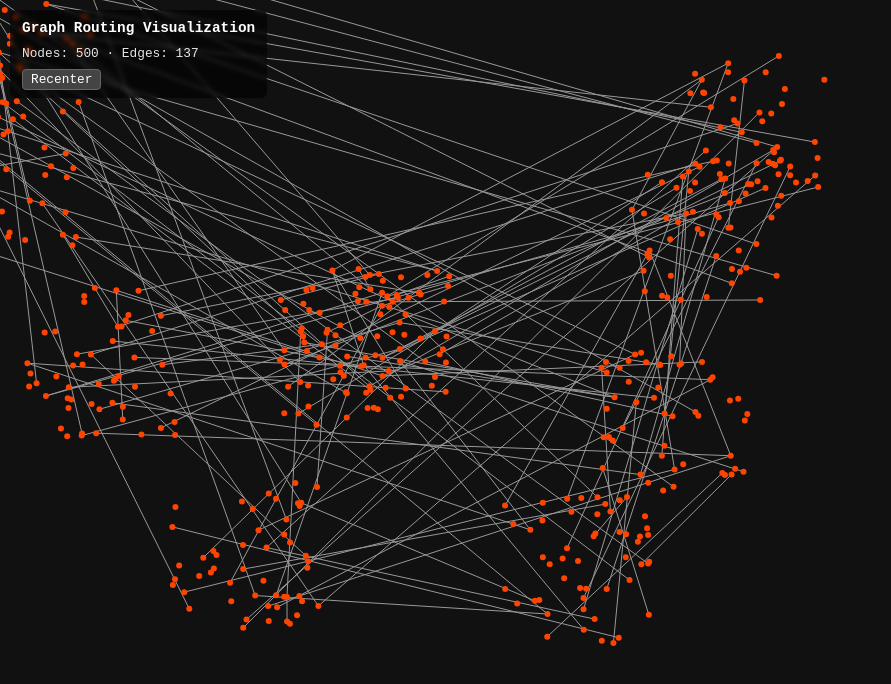
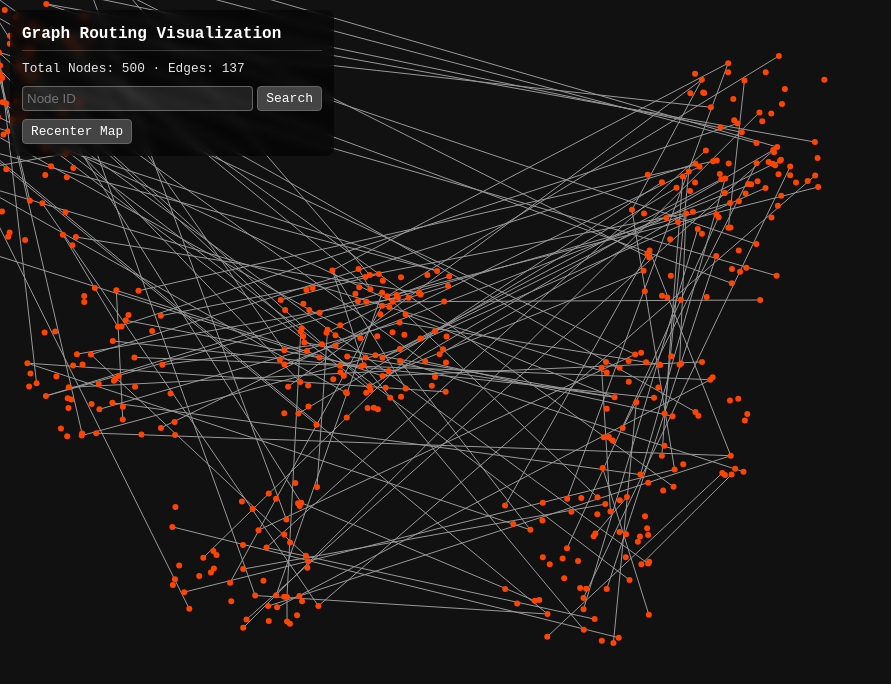
Before and after one commit to czechuuu/distributed-graph-routing, a React app in the folder frontend/: page / in a window 1280 px wide. Shown: the top 684 px of the page, without its empty margins (0-891 px from the left). Built offline with nearby package versions, Linux system fonts and the light colour scheme; the HTML template or start-up script is replaced by a standard one.

Commit message:
node search and focus features

```diff
--- a/frontend/src/App.tsx
+++ b/frontend/src/App.tsx
@@ -3,54 +3,133 @@ import './App.css';
 import { GraphRenderer } from './components/GraphRenderer';
 import type { GraphRendererHandle } from './components/GraphRenderer';
 import { generateMockOverlayGraph } from './domain/mockGraph';
-import type { GraphData } from './domain/types';
+import type { GraphData, NodeLocation } from './domain/types';
 
 function App() {
   const [data, setData] = useState<GraphData | null>(null);
+  const [selectedNode, setSelectedNode] = useState<NodeLocation | null>(null);
+  const [searchId, setSearchId] = useState('');
   const graphRef = useRef<GraphRendererHandle>(null);
 
   useEffect(() => {
     // Simulate async fetch
-    const graph = generateMockOverlayGraph(500, 10); // 500 nodes, 10 shards
+    const graph = generateMockOverlayGraph(500, 10);
     setData(graph);
   }, []);
+
+  const handleNodeClick = (node: NodeLocation | null) => {
+    setSelectedNode(node);
+  };
+
+  const handleSearch = () => {
+    if (!data) return;
+    const node = data.nodes.find(n => n.node_id === searchId);
+    if (node) {
+      setSelectedNode(node);
+      graphRef.current?.focusNode(node.node_id);
+    } else {
+      alert('Node not found');
+    }
+  };
 
   if (!data) return <div>Loading graph...</div>;
 
   return (
     <div className="App">
-      <GraphRenderer ref={graphRef} data={data} />
+      <GraphRenderer
+        ref={graphRef}
+        data={data}
+        onNodeClick={handleNodeClick}
+        selectedNodeId={selectedNode?.node_id}
+      />
       <div style={{
         position: 'fixed',
         top: 10,
         left: 10,
+        width: '300px',
         color: 'white',
         background: 'rgba(0,0,0,0.6)',
-        padding: '8px 12px',
-        borderRadius: '6px',
+        padding: '12px',
+        borderRadius: '8px',
         pointerEvents: 'none',
         userSelect: 'none',
-        zIndex: 9999, // Super high z-index
-        backdropFilter: 'blur(2px)', // Nice effect
-        fontFamily: 'monospace'
+        zIndex: 9999,
+        backdropFilter: 'blur(4px)',
+        fontFamily: 'monospace',
+        display: 'flex',
+        flexDirection: 'column',
+        gap: '8px'
       }}>
-        <div style={{ fontWeight: 'bold', fontSize: '0.9rem', marginBottom: '4px' }}>Graph Routing Visualization</div>
-        <div style={{ fontSize: '0.8rem', opacity: 0.9, marginBottom: '6px' }}>Nodes: {data.nodes.length} &middot; Edges: {data.edges.length}</div>
+        <div style={{ fontWeight: 'bold', fontSize: '1rem', borderBottom: '1px solid rgba(255,255,255,0.2)', paddingBottom: '4px' }}>
+          Graph Routing Visualization
+        </div>
+
+        <div style={{ fontSize: '0.8rem', opacity: 0.9 }}>
+          Total Nodes: {data.nodes.length} &middot; Edges: {data.edges.length}
+        </div>
+
+        {/* Search Box */}
+        <div style={{ display: 'flex', gap: '4px', pointerEvents: 'auto' }}>
+          <input
+            type="text"
+            placeholder="Node ID"
+            value={searchId}
+            onChange={(e) => setSearchId(e.target.value)}
+            onKeyDown={(e) => { if (e.key === 'Enter') handleSearch(); }}
+            style={{
+              background: 'rgba(255,255,255,0.1)',
+              border: '1px solid rgba(255,255,255,0.3)',
+              color: 'white',
+              borderRadius: '4px',
+              padding: '4px',
+              flex: 1
+            }}
+          />
+          <button
+            onClick={handleSearch}
+            style={{
+              background: '#444',
+              color: 'white',
+              border: '1px solid #666',
+              borderRadius: '4px',
+              padding: '4px 8px',
+              cursor: 'pointer'
+            }}
+          >
+            Search
+          </button>
+        </div>
+
         <button
           onClick={() => graphRef.current?.resetView()}
           style={{
-            pointerEvents: 'auto', // Re-enable clicks
+            pointerEvents: 'auto',
             background: '#444',
             color: 'white',
             border: '1px solid #666',
             borderRadius: '4px',
-            padding: '2px 8px',
+            padding: '4px 8px',
             fontSize: '0.8rem',
-            cursor: 'pointer'
+            cursor: 'pointer',
+            alignSelf: 'flex-start'
           }}
         >
-          Recenter
+          Recenter Map
         </button>
+
+        {selectedNode && (
+          <div style={{
+            marginTop: '8px',
+            paddingTop: '8px',
+            borderTop: '1px solid rgba(255,255,255,0.2)',
+            fontSize: '0.85rem'
+          }}>
+            <div style={{ fontWeight: 'bold', marginBottom: '4px' }}>Selected Node</div>
+            <div>ID: {selectedNode.node_id}</div>
+            <div>Shard: {selectedNode.shard_id}</div>
+            <div>Loc: ({selectedNode.x.toFixed(1)}, {selectedNode.y.toFixed(1)})</div>
+          </div>
+        )}
       </div>
     </div>
   );
--- a/frontend/src/components/GraphRenderer.tsx
+++ b/frontend/src/components/GraphRenderer.tsx
@@ -7,17 +7,38 @@ interface GraphRendererProps {
 
 export interface GraphRendererHandle {
     resetView: () => void;
+    focusNode: (nodeId: string) => void;
 }
 
-export const GraphRenderer = React.forwardRef<GraphRendererHandle, GraphRendererProps>(({ data }, ref) => {
+interface GraphRendererProps {
+    data: GraphData;
+    onNodeClick?: (node: NodeLocation | null) => void;
+    selectedNodeId?: string | null;
+}
+
+export const GraphRenderer = React.forwardRef<GraphRendererHandle, GraphRendererProps>(({ data, onNodeClick, selectedNodeId }, ref) => {
     const canvasRef = useRef<HTMLCanvasElement>(null);
     const [transform, setTransform] = useState({ x: 0, y: 0, k: 1 });
     const [isDragging, setIsDragging] = useState(false);
     const [lastPos, setLastPos] = useState({ x: 0, y: 0 });
+    const dragStartPos = useRef({ x: 0, y: 0 });
 
     React.useImperativeHandle(ref, () => ({
         resetView: () => {
             setTransform({ x: 0, y: 0, k: 1 });
+        },
+        focusNode: (nodeId: string) => {
+            const node = data.nodes.find(n => n.node_id === nodeId);
+            if (node && canvasRef.current) {
+                const targetScale = 2.5;
+                const cx = canvasRef.current.width / 2;
+                const cy = canvasRef.current.height / 2;
+                setTransform({
+                    k: targetScale,
+                    x: cx - node.x * targetScale,
+                    y: cy - node.y * targetScale
+                });
+            }
         }
     }));
 
@@ -35,16 +56,31 @@ export const GraphRenderer = React.forwardRef<GraphRendererHandle, GraphRenderer
         ctx.translate(transform.x, transform.y);
         ctx.scale(transform.k, transform.k);
 
-        // Draw Edges
+        // Draw Edges - Pass 1: Unselected
+        ctx.lineWidth = 1;
         ctx.strokeStyle = '#999';
-        ctx.lineWidth = 1;
         ctx.beginPath();
         // Accelerate lookup? For now simple loop O(E*N) is bad if N large.
         // Build map
         const nodeMap = new Map<string, NodeLocation>();
         data.nodes.forEach(n => nodeMap.set(n.node_id, n));
 
+        // Separate edges
+        const normalEdges: typeof data.edges = [];
+        const highlightedEdges: typeof data.edges = [];
+        const neighborIds = new Set<string>();
+
         data.edges.forEach(edge => {
+            if (selectedNodeId && (edge.from_node_id === selectedNodeId || edge.to_node_id === selectedNodeId)) {
+                highlightedEdges.push(edge);
+                neighborIds.add(edge.from_node_id === selectedNodeId ? edge.to_node_id : edge.from_node_id);
+            } else {
+                normalEdges.push(edge);
+            }
+        });
+
+        // Draw normal
+        normalEdges.forEach(edge => {
             const u = nodeMap.get(edge.from_node_id);
             const v = nodeMap.get(edge.to_node_id);
             if (u && v) {
@@ -54,13 +90,43 @@ export const GraphRenderer = React.forwardRef<GraphRendererHandle, GraphRenderer
         });
         ctx.stroke();
 
+        // Draw Edges - Pass 2: Highlighted
+        if (highlightedEdges.length > 0) {
+            ctx.beginPath();
+            ctx.strokeStyle = '#F0E68C'; // Khaki (dusty pastel yellow)
+            ctx.lineWidth = 1.5;
+            highlightedEdges.forEach(edge => {
+                const u = nodeMap.get(edge.from_node_id);
+                const v = nodeMap.get(edge.to_node_id);
+                if (u && v) {
+                    ctx.moveTo(u.x, u.y);
+                    ctx.lineTo(v.x, v.y);
+                }
+            });
+            ctx.stroke();
+        }
+
         // Draw Nodes
-        ctx.fillStyle = '#ff4400';
         data.nodes.forEach(node => {
             ctx.beginPath();
-            // Draw small circle
-            ctx.arc(node.x, node.y, 3, 0, 2 * Math.PI);
+            const isSelected = node.node_id === selectedNodeId;
+            const isNeighbor = neighborIds.has(node.node_id);
+
+            ctx.fillStyle = isSelected ? '#ffff00' : '#ff4400';
+            const radius = isSelected ? 6 : 3;
+
+            ctx.arc(node.x, node.y, radius, 0, 2 * Math.PI);
             ctx.fill();
+
+            if (isSelected) {
+                ctx.strokeStyle = '#fff';
+                ctx.lineWidth = 1 / transform.k;
+                ctx.stroke();
+            } else if (isNeighbor) {
+                ctx.strokeStyle = '#F0E68C'; // Matches highlighted edges
+                ctx.lineWidth = 1.2 / transform.k;
+                ctx.stroke();
+            }
         });
 
         ctx.restore();
@@ -68,7 +134,7 @@ export const GraphRenderer = React.forwardRef<GraphRendererHandle, GraphRenderer
 
     useEffect(() => {
         draw();
-    }, [data, transform]);
+    }, [data, transform, selectedNodeId]);
 
     // Handle Resize
     useEffect(() => {
@@ -112,6 +178,7 @@ export const GraphRenderer = React.forwardRef<GraphRendererHandle, GraphRenderer
     const handleMouseDown = (e: React.MouseEvent) => {
         setIsDragging(true);
         setLastPos({ x: e.clientX, y: e.clientY });
+        dragStartPos.current = { x: e.clientX, y: e.clientY };
     };
 
     const handleMouseMove = (e: React.MouseEvent) => {
@@ -123,8 +190,34 @@ export const GraphRenderer = React.forwardRef<GraphRendererHandle, GraphRenderer
         }
     };
 
-    const handleMouseUp = () => {
+    const handleMouseUp = (e: React.MouseEvent) => {
         setIsDragging(false);
+        const dist = Math.hypot(e.clientX - dragStartPos.current.x, e.clientY - dragStartPos.current.y);
+        if (dist < 5) {
+            handleCanvasClick(e);
+        }
+    };
+
+    const handleCanvasClick = (e: React.MouseEvent) => {
+        if (!onNodeClick) return;
+        const rect = canvasRef.current?.getBoundingClientRect();
+        if (!rect) return;
+        const mx = e.clientX - rect.left;
+        const my = e.clientY - rect.top;
+
+        // Transform to world space
+        const wx = (mx - transform.x) / transform.k;
+        const wy = (my - transform.y) / transform.k;
+
+        let clickedNode: NodeLocation | null = null;
+        for (const node of data.nodes) {
+            // Hit radius 8
+            if (Math.hypot(node.x - wx, node.y - wy) < 8) {
+                clickedNode = node;
+                break;
+            }
+        }
+        onNodeClick(clickedNode);
     };
 
     return (
--- a/frontend/src/domain/mockGraph.ts
+++ b/frontend/src/domain/mockGraph.ts
@@ -27,6 +27,7 @@ export function generateMockOverlayGraph(nodeCount: number = 100, shardCount: nu
             const id = (s * (nodeCount / shardCount) + i).toString();
             nodes.push({
                 node_id: id,
+                shard_id: s.toString(),
                 x: cx + (rng.next() - 0.5) * 150,
                 y: cy + (rng.next() - 0.5) * 150
             });
--- a/frontend/src/domain/types.ts
+++ b/frontend/src/domain/types.ts
@@ -1,5 +1,6 @@
 export interface NodeLocation {
     node_id: string; // strict proto says fixed64 (string in JS)
+    shard_id: string;
     x: number;
     y: number;
 }
```
Also changed, not shown: 1 other file (tests, documents, lock files or other folders).
